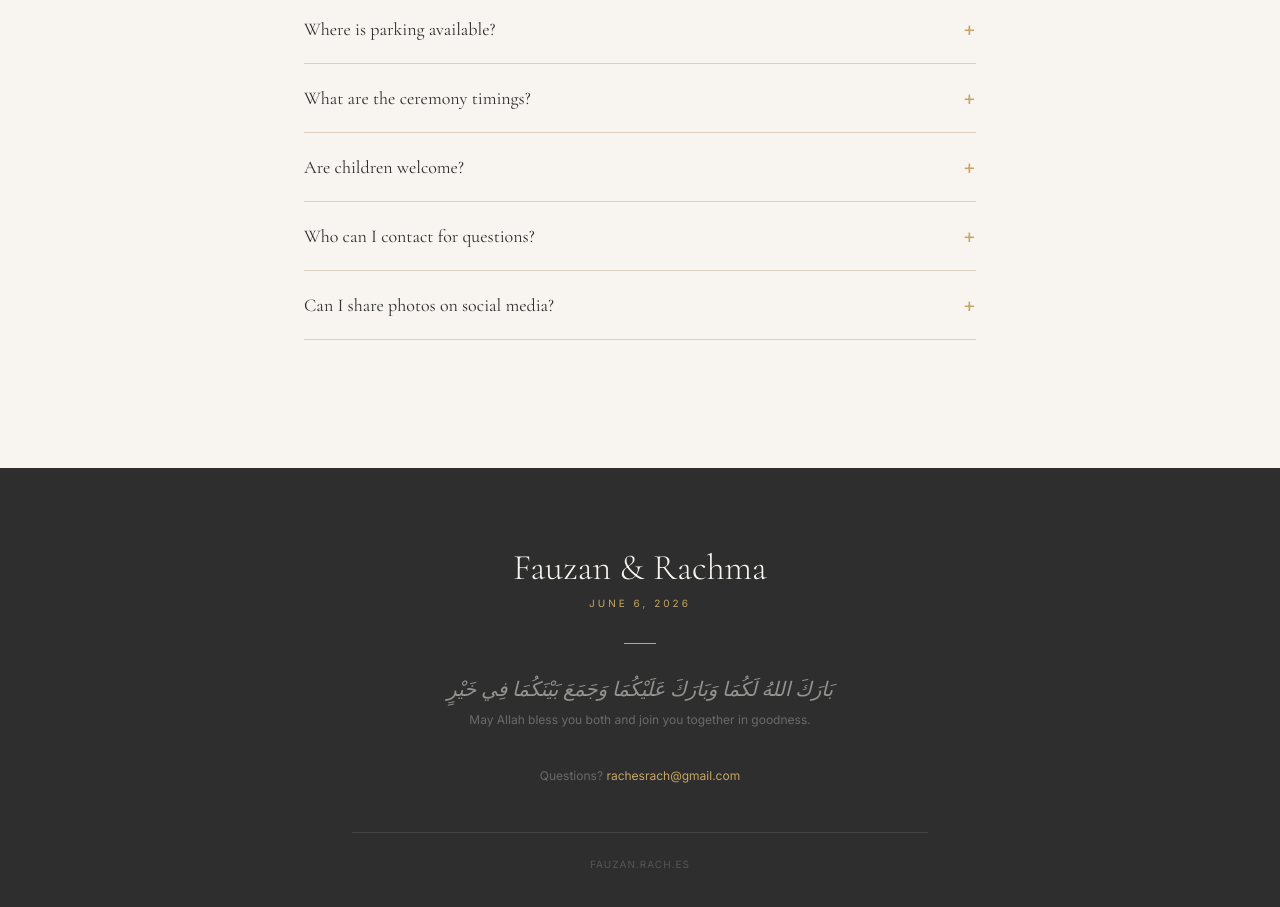
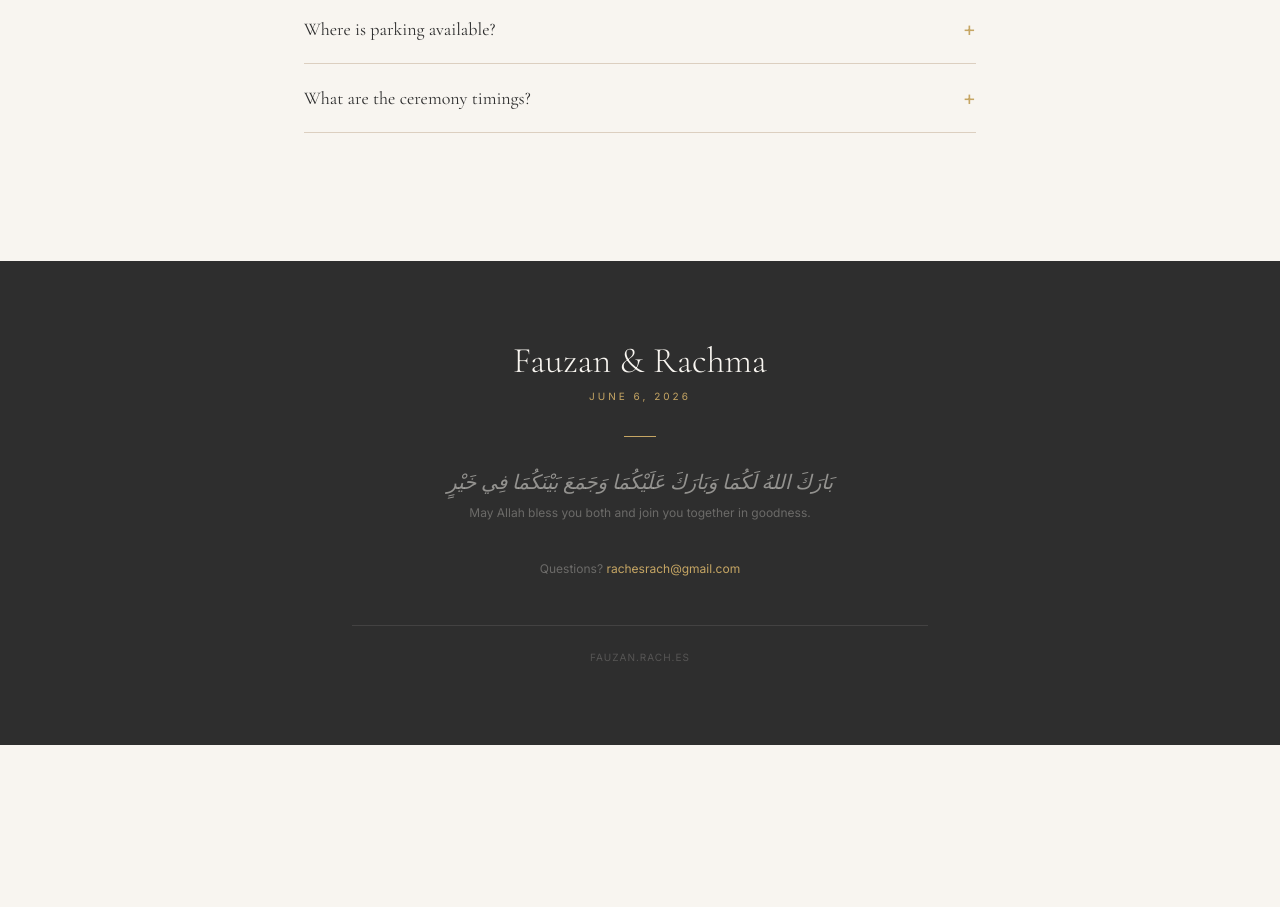
Before and after one commit to rachmawaty/fr-wedding, a Next.js app: page / in a window 1280 px wide. Shown: the part 4160-5067 px from the top of the page. After the commit the page ends 4905 px from the top, so only its background shows below. Built offline with nearby package versions, Linux system fonts and the light colour scheme; no server answers; the database is empty.

Commit message:
Remove three FAQ items per request
Co-Authored-By: Claude Sonnet 4.6 <noreply@anthropic.com>

```diff
--- a/components/FAQ.tsx
+++ b/components/FAQ.tsx
@@ -16,18 +16,6 @@ const faqs = [
   {
     q: "What are the ceremony timings?",
     a: "The Akad Nikah begins at 10:00 and the Syukuran opens at 12:00. Please plan to arrive 15 minutes early.",
-  },
-  {
-    q: "Are children welcome?",
-    a: "Children are welcome at the Reception. For the Akad Nikah, we kindly ask that only family and close friends attend.",
-  },
-  {
-    q: "Who can I contact for questions?",
-    a: "Please reach out to us at rachesrach@gmail.com for any questions or special arrangements.",
-  },
-  {
-    q: "Can I share photos on social media?",
-    a: "Yes! We'd love for you to share the joy. Use our wedding tag (to be announced) so we can find your photos.",
   },
 ];
 
```
